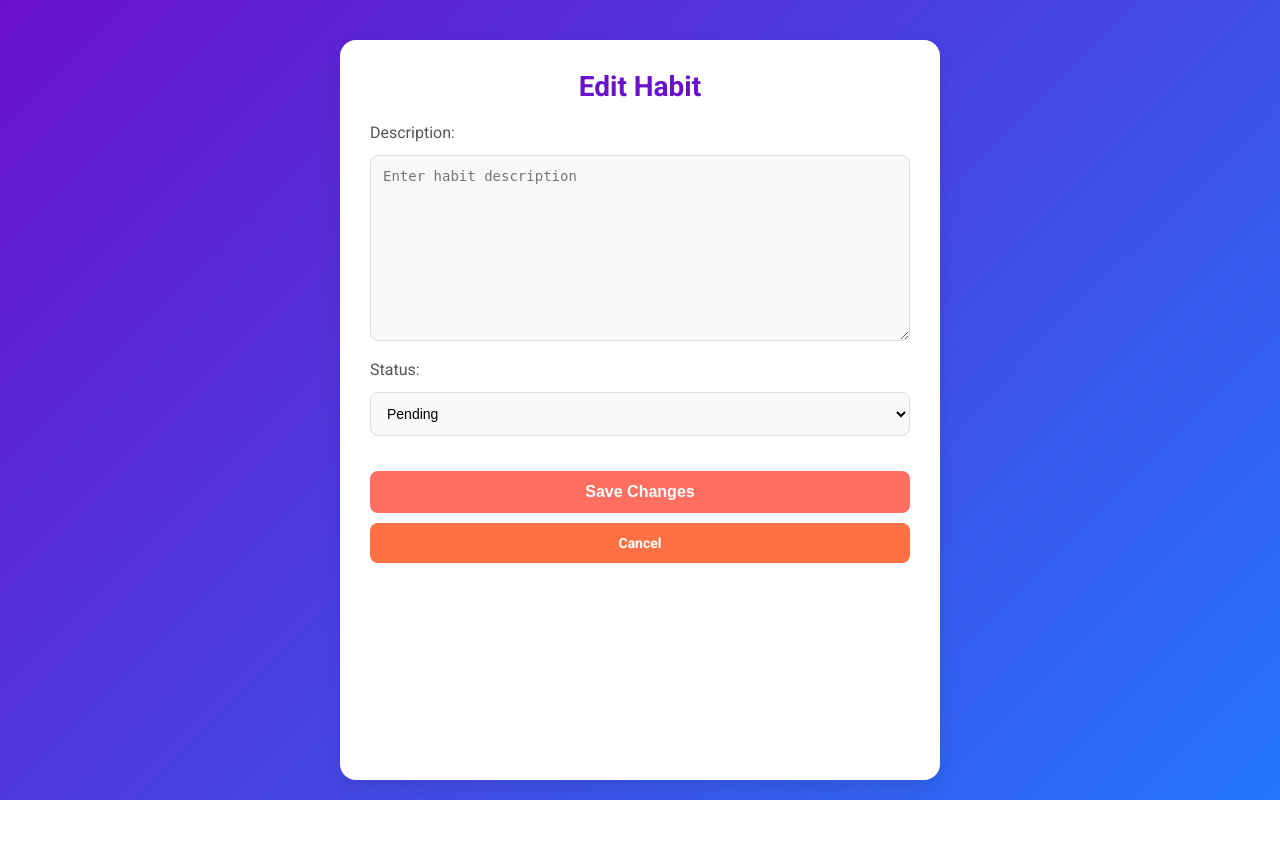
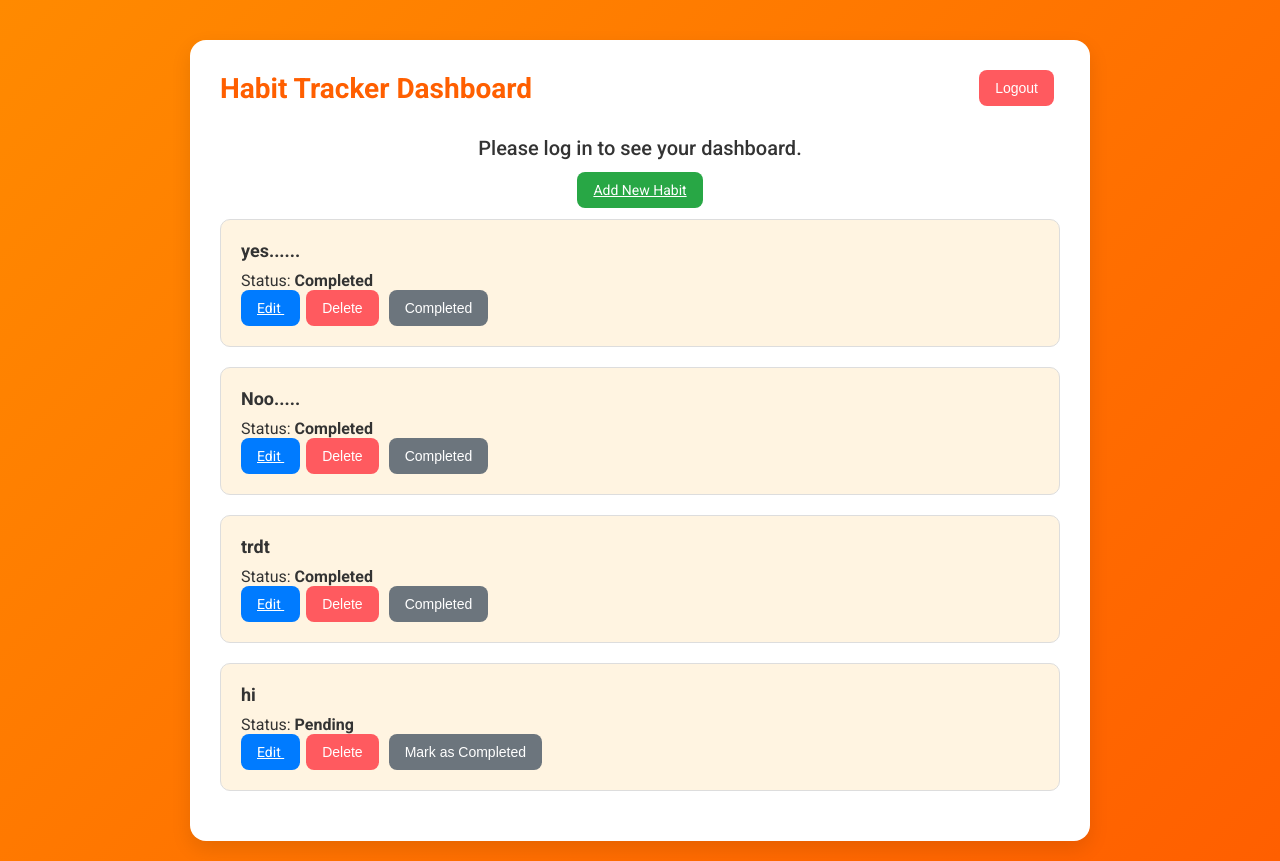
Before and after one commit to Iamparun/habit-tracker, a Django app: template tracker/templates/tracker/edit_habit.html in a window 1280 px wide. Before the commit the page ends 800 px from the top, so only its background shows below. Run offline with Django 5.2, Linux system fonts and the light colour scheme; the template is opened without the code that fills it: values that come from a table or form of the project are taken from there, others are empty; data comes from the database, SQL or seed files in the repository; both versions use the stored data as it was after the commit.

Commit message:
Initial commit with habit tracker dashboard code

```diff
--- a/tracker/templates/tracker/edit_habit.html
+++ b/tracker/templates/tracker/edit_habit.html
@@ -3,7 +3,7 @@
 <head>
     <meta charset="UTF-8">
     <meta name="viewport" content="width=device-width, initial-scale=1.0">
-    <title>Edit Habit</title>
+    <title>Dashboard - Habit Tracker</title>
     <link href="https://fonts.googleapis.com/css2?family=Roboto:wght@400;500;700&display=swap" rel="stylesheet">
     <style>
         /* General Reset */
@@ -15,10 +15,11 @@
 
         body {
             font-family: 'Roboto', sans-serif;
-            background: linear-gradient(135deg, #6a11cb, #2575fc); /* Purple to Blue gradient */
+            background: linear-gradient(135deg, #ff8a00, #ff5f00); /* Warm Orange Gradient */
             color: #333;
             display: flex;
             justify-content: center;
+            align-items: flex-start;
             padding: 20px;
             min-height: 100vh;
             overflow-x: hidden;
@@ -26,7 +27,7 @@
 
         .container {
             width: 100%;
-            max-width: 600px; /* Ensure content doesn't stretch too wide on large screens */
+            max-width: 900px;
             background: #ffffff;
             border-radius: 16px;
             box-shadow: 0 8px 20px rgba(0, 0, 0, 0.1);
@@ -35,101 +36,123 @@
         }
 
         /* Header Section */
+        .header {
+            display: flex;
+            justify-content: space-between;
+            align-items: center;
+            margin-bottom: 30px;
+        }
+
         h2 {
             font-size: 28px;
             font-weight: 700;
-            color: #6a11cb; /* Purple */
+            color: #ff5f00; /* Orange */
+        }
+
+        /* Welcome Section */
+        .welcome {
+            font-size: 20px;
+            font-weight: 500;
+            color: #333;
             margin-bottom: 20px;
             text-align: center;
         }
 
-        form {
-            display: flex;
-            flex-direction: column;
+        .welcome strong {
+            font-size: 22px;
+            color: #ff5f00; /* Highlight the name in orange */
         }
 
-        .form-group {
-            margin-bottom: 15px;
+        /* Habit Cards */
+        .habit {
+            border: 1px solid #ddd;
+            border-radius: 10px;
+            padding: 20px;
+            margin-bottom: 20px;
+            background-color: #fff4e1;
+            transition: transform 0.3s ease-in-out;
         }
 
-        label {
-            font-size: 16px;
-            margin-bottom: 8px;
-            display: block;
-            color: #555;
+        .habit:hover {
+            transform: translateY(-5px);
+            box-shadow: 0 10px 25px rgba(0, 0, 0, 0.1);
         }
 
-        input, select, textarea {
-            width: 100%;
-            padding: 12px;
-            font-size: 14px;
-            margin-top: 5px;
-            border: 1px solid #ddd;
-            border-radius: 8px;
-            background-color: #f9f9f9;
+        .habit h3 {
+            margin-bottom: 10px;
+            color: #333;
+            font-size: 18px;
         }
 
-        input:focus, select:focus, textarea:focus {
-            outline: none;
-            border-color: #6a11cb; /* Purple on focus */
-            box-shadow: 0 0 4px rgba(106, 17, 203, 0.4);
+        .btn {
+            border-radius: 8px;
+            padding: 10px 16px;
+            font-size: 14px;
+            cursor: pointer;
+            transition: background-color 0.3s, transform 0.2s;
+            margin-right: 6px;
+            text-align: center;
         }
 
-        button {
-            padding: 12px;
-            font-size: 16px;
-            font-weight: bold;
-            background-color: #6a11cb; /* Purple */
-            color: white;
+        .btn-primary {
+            background-color: #007bff;
+            color: #fff;
             border: none;
-            border-radius: 8px;
-            cursor: pointer;
-            transition: background-color 0.3s;
         }
 
-        button:hover {
-            background-color: #4b09a1; /* Darker purple on hover */
+        .btn-primary:hover {
+            background-color: #0056b3;
+            transform: translateY(-2px);
         }
 
-        /* Submit Button Style */
-        .submit-btn {
-            background-color: #ff6f61; /* Coral for submit */
-            color: white;
-            margin-top: 20px;
+        .btn-danger {
+            background-color: #ff5a5f;
+            color: #fff;
+            border: none;
         }
 
-        .submit-btn:hover {
-            background-color: #e55d50; /* Darker coral */
+        .btn-danger:hover {
+            background-color: #e04e4e;
+            transform: translateY(-2px);
         }
 
-        /* Cancel Button Style - Distinct Look */
-        .cancel-btn {
-            background-color: #ff7043; /* Light coral */
-            color: white;
-            margin-top: 10px;
-            font-weight: bold;
-            padding: 12px;
-            border-radius: 8px;
-            text-align: center;
-            display: inline-block;
-            text-decoration: none;
-            width: 100%; /* Full width */
+        .btn-success {
+            background-color: #28a745;
+            color: #fff;
+            border: none;
         }
 
-        .cancel-btn:hover {
-            background-color: #ff5722; /* Darker coral on hover */
+        .btn-success:hover {
+            background-color: #218838;
+            transform: translateY(-2px);
         }
 
-        a {
-            display: inline-block;
-            margin-top: 20px;
-            font-size: 14px;
-            color: #6a11cb; /* Purple text for link */
-            text-decoration: none;
+        .btn-secondary {
+            background-color: #6c757d;
+            color: #fff;
+            border: none;
         }
 
-        a:hover {
-            text-decoration: underline;
+        .btn-secondary:hover {
+            background-color: #5a6268;
+            transform: translateY(-2px);
+        }
+
+        /* Disabled Button */
+        .btn-disabled {
+            background-color: #d6d6d6;
+            color: #aaa;
+            cursor: not-allowed;
+        }
+
+        /* Add Habit Section */
+        .add-habit {
+            text-align: center;
+            margin-bottom: 20px;
+        }
+
+        .add-habit .btn {
+            margin: 0 auto;
         }
 
         /* Responsive Design */
@@ -142,32 +165,87 @@
                 font-size: 24px;
             }
 
-            button {
-                font-size: 14px;
+            .habit {
+                padding: 15px;
+            }
+
+            .btn {
+                font-size: 12px;
+                padding: 8px 14px;
+            }
+        }
+
+        @media (max-width: 480px) {
+            h2 {
+                font-size: 20px;
+            }
+
+            .welcome {
+                font-size: 18px;
+            }
+
+            .habit {
                 padding: 10px;
+            }
+
+            .btn {
+                font-size: 12px;
+                padding: 6px 10px;
+                margin-right: 4px;
             }
         }
     </style>
 </head>
 <body>
     <div class="container">
-        <h2>Edit Habit</h2>
-        <form method="POST">
-            {% csrf_token %}
+        <!-- Header Section -->
+        <div class="header">
+            <h2>Habit Tracker Dashboard</h2>
+            <form method="POST" action="{% url 'logout' %}">
+                {% csrf_token %}
+                <button type="submit" class="btn btn-danger">Logout</button>
+            </form>
+        </div>
 
-            <div class="form-group">
-                <label for="id_description">Description:</label>
-                {{ form.description }}
-            </div>
+        <!-- Welcome Message -->
+        {% if user.is_authenticated %}
+            <p class="welcome">Welcome <strong>{{ user.first_name|default:user.username }}</strong>!</p>
+        {% else %}
+            <p class="welcome">Please log in to see your dashboard.</p>
+        {% endif %}
 
-            <div class="form-group">
-                <label for="id_status">Status:</label>
-                {{ form.status }}
-            </div>
+        <!-- Add New Habit Button -->
+        <div class="add-habit">
+            <a href="{% url 'add_habit' %}" class="btn btn-success">Add New Habit</a>
+        </div>
 
-            <button type="submit" class="btn submit-btn">Save Changes</button>
-            <a href="{% url 'dashboard' %}" class="btn cancel-btn">Cancel</a>
-        </form>
+        <!-- List of Habits -->
+        {% for habit in habits %}
+        <div class="habit">
+            <h3>{{ habit.description }}</h3>
+            <p>Status: <strong>{{ habit.get_status_display }}</strong></p>
+
+            <!-- Edit Button - Disabled if Status is Completed -->
+            <a href="{% url 'edit_habit' habit.id %}" class="btn btn-primary"
+               {% if habit.status == 'Completed' %}class="btn-disabled" style="pointer-events: none;"{% endif %}>
+                Edit
+            </a>
+
+            <form method="POST" action="{% url 'delete_habit' habit.id %}" style="display:inline;">
+                {% csrf_token %}
+                <button type="submit" class="btn btn-danger">Delete</button>
+            </form>
+
+            <form method="POST" action="{% url 'update_status' habit.id %}" style="display:inline;">
+                {% csrf_token %}
+                <button type="submit" class="btn btn-secondary" {% if habit.status == 'Completed' %}disabled{% endif %}>
+                    {% if habit.status == 'Pending' %} Mark as Completed {% else %} Completed {% endif %}
+                </button>
+            </form>
+        </div>
+        {% empty %}
+        <p>No habits found. Start by adding a new habit!</p>
+        {% endfor %}
     </div>
 </body>
 </html>
```
Also changed, not shown: tracker/templates/tracker/add_habit.html (+25 -3 lines), tracker/templates/tracker/dashboard.html (+60 -32 lines), db.sqlite3.
